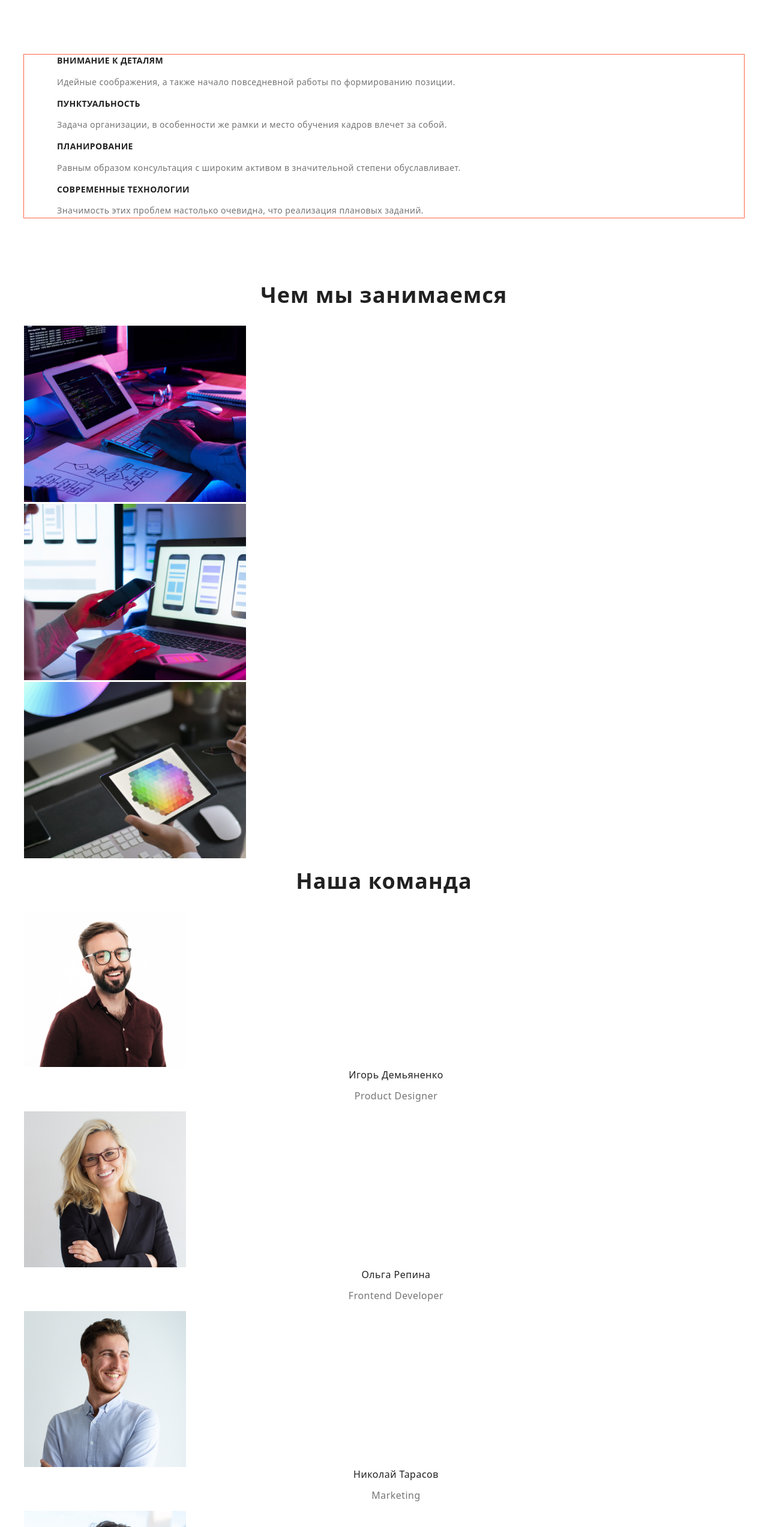
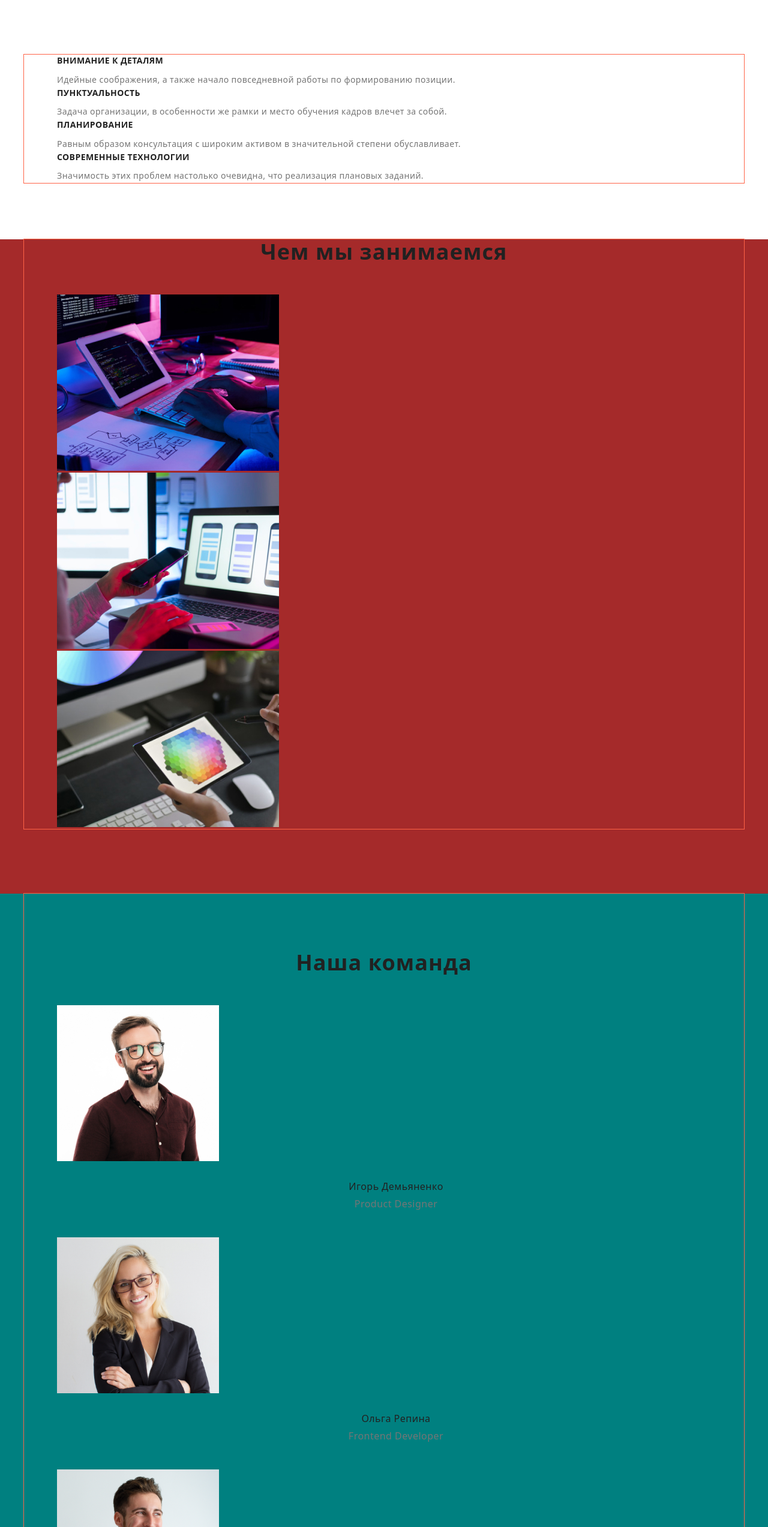
Before and after one commit to SSkrypnyk/goit-markup-hw-03, a plain HTML site: page index.html in a window 1280 px wide. Shown: the part 954-3500 px from the top of the page at 60% size. Drawn offline with nearby package versions, Linux system fonts and the light colour scheme.

Commit message:
stopworking

```diff
--- a/css/styles.css
+++ b/css/styles.css
@@ -20,7 +20,14 @@ body {
     color: var(--primary-text-color);
     font-size: 14px;
 }
-h1,h2,h3,h4,h5,h6,ul {
+h1,
+h2,
+h3,
+h4,
+h5,
+h6,
+ul,
+p {
     margin-top: 0;
 }
 ul.address-list {
@@ -108,11 +115,18 @@ color: var(--white-text-color);
     margin-bottom: 240px;
 }
 /*  features*/
+.features-list {
+    margin-bottom: 0;
+}
+/* .features {
+    background-color: teal;
+} */
 .features {
 padding-top: 94px;
 padding-bottom: 94px;
 }
 .features-subtittle {
+    margin-bottom: 10px;
     font-weight: 700;
     font-size: 14px;
     line-height: 1.4;
@@ -120,6 +134,8 @@ padding-bottom: 94px;
     text-transform: uppercase;
 }
 .features-text {
+    margin-top: 0;
+    margin-bottom: 0;
     font-size: 14px;
     line-height: 1.7;
     letter-spacing: 0.03em;
@@ -140,6 +156,13 @@ padding-bottom: 94px;
 
 /* works*/
 .works-tittle {
+    margin-bottom: 50px;
+}
+.works {
+    padding-bottom: 94px;
+    background-color: brown;
+}
+.works-tittle {
     font-weight: 700;
     font-size: 36px;
     line-height: 1.16;
@@ -147,6 +170,25 @@ padding-bottom: 94px;
     letter-spacing: 0.03em;
 }
 /* team*/
+.team {
+    background-color: teal;
+}
+.team-tittle {
+        padding-top: 94px;
+        margin-bottom: 50px;
+}
+.employees {
+    margin-bottom: 30px;
+}
+.team-subtittle {
+    margin-bottom: 10px;
+}
+.team-item {
+    padding-bottom: 30px;
+}
+.team-list {
+    margin-bottom: 0;
+}
 .team-tittle {
     font-weight: 700;
     font-size: 36px;
--- a/index.html
+++ b/index.html
@@ -64,33 +64,42 @@
             </div>
         </section>
         <section class="works">
+            <div class="container">
                 <h2 class="works-tittle">Чем мы занимаемся</h2>
                 <ul class="works-list">
-                <li class="works-item"> <img src="./images.jpg/programming.jpg" alt="Программирование" width="370" height="294"></li>
+                    <li class="works-item"> <img src="./images.jpg/programming.jpg" alt="Программирование" width="370" height="294">
+                    </li>
                     <li class="works-item"> <img src="./images.jpg/marketing.jpg" alt="Маркетинг" width="370" height="294"></li>
                     <li class="works-item"> <img src="./images.jpg/design.jpg" alt="Дизайн" width="370" height="294"></li>
                 </ul>
+            </div>
         </section>
         <section class="team">
+           <div class="container">
                 <h2 class="team-tittle">Наша команда</h2>
                 <ul class="team-list">
-                <li class="team-item"><img src="./team.jpg/photoigor.jpg" alt="Член команды Игорь" width="270" height="260">
+                    <li class="team-item">
+                        <img class="employees" src="./team.jpg/photoigor.jpg" alt="Член команды Игорь" width="270" height="260">
                         <h3 class="team-subtittle">Игорь Демьяненко</h3>
                         <p lang="en" class="team-text">Product Designer</p>
                     </li>
-                <li class="team-item"><img src="./team.jpg/photoolga.jpg" alt="Член команды Ольга" width="270" height="260">
+                    <li class="team-item">
+                        <img class="employees" src="./team.jpg/photoolga.jpg" alt="Член команды Ольга" width="270" height="260">
                         <h3 class="team-subtittle">Ольга Репина</h3>
                         <p lang="en" class="team-text"> Frontend Developer</p>
                     </li>
-                <li class="team-item"><img src="./team.jpg/photonikolay.jpg" alt="Член команды Михаил" width="270" height="260">
+                    <li class="team-item">
+                        <img class="employees" src="./team.jpg/photonikolay.jpg" alt="Член команды Михаил" width="270" height="260">
                         <h3 class="team-subtittle">Николай Тарасов</h3>
                         <p lang="en" class="team-text">Marketing</p>
                     </li>
-                <li class="team-item"><img src="./team.jpg/photomihail.jpg" alt="Член команды Николай" width="270" height="260">
+                    <li class="team-item">
+                        <img class="employees" src="./team.jpg/photomihail.jpg" alt="Член команды Николай" width="270" height="260">
                         <h3 class="team-subtittle">Михаил Ермаков</h3>
                         <p lang="en" class="team-text">UI Designer</p>
                     </li>
                 </ul>
+           </div>
         </section>
     </main>
     <footer class="footer">
```
Lines whose indentation alone changed are shown as unchanged.
